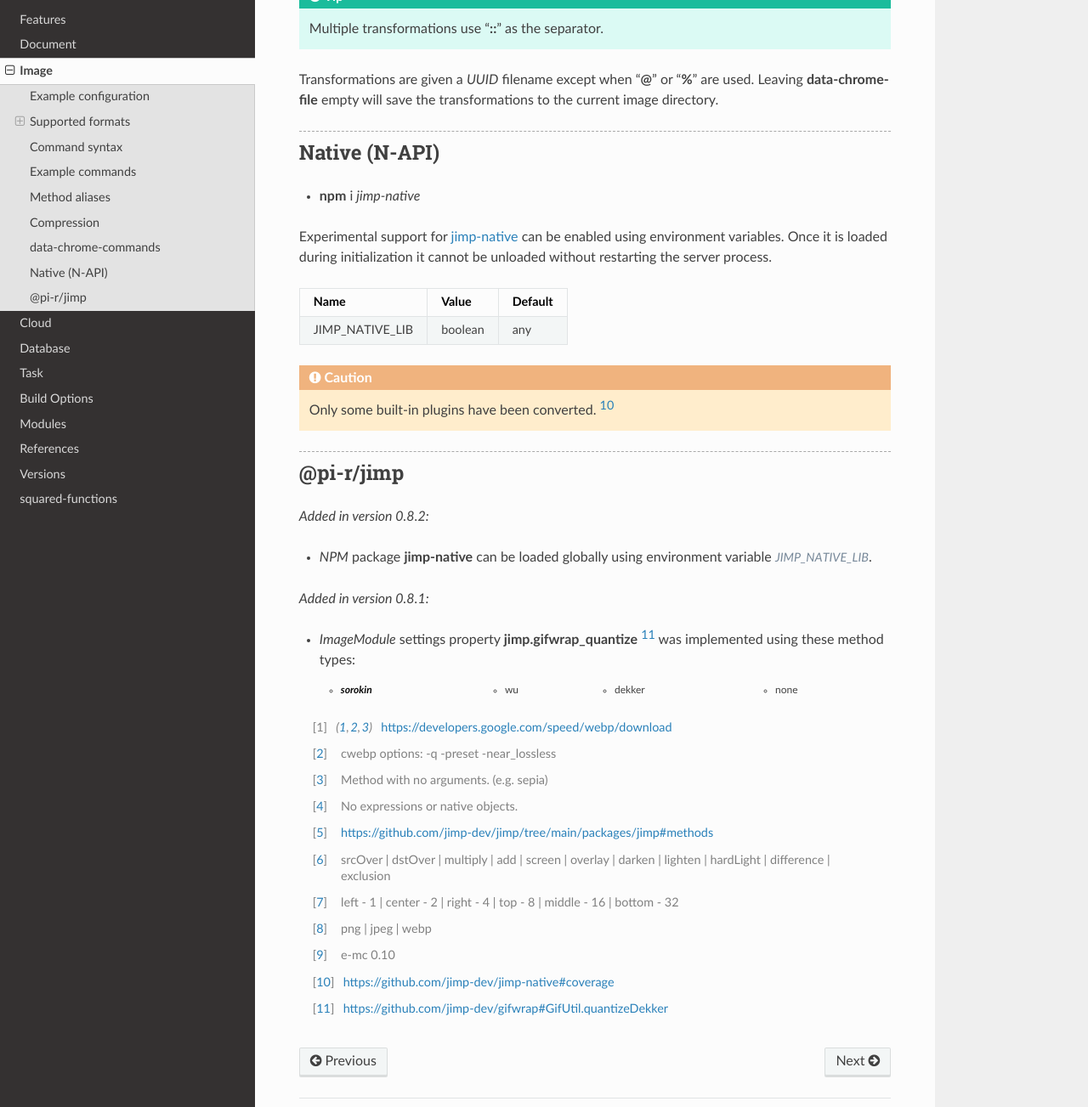
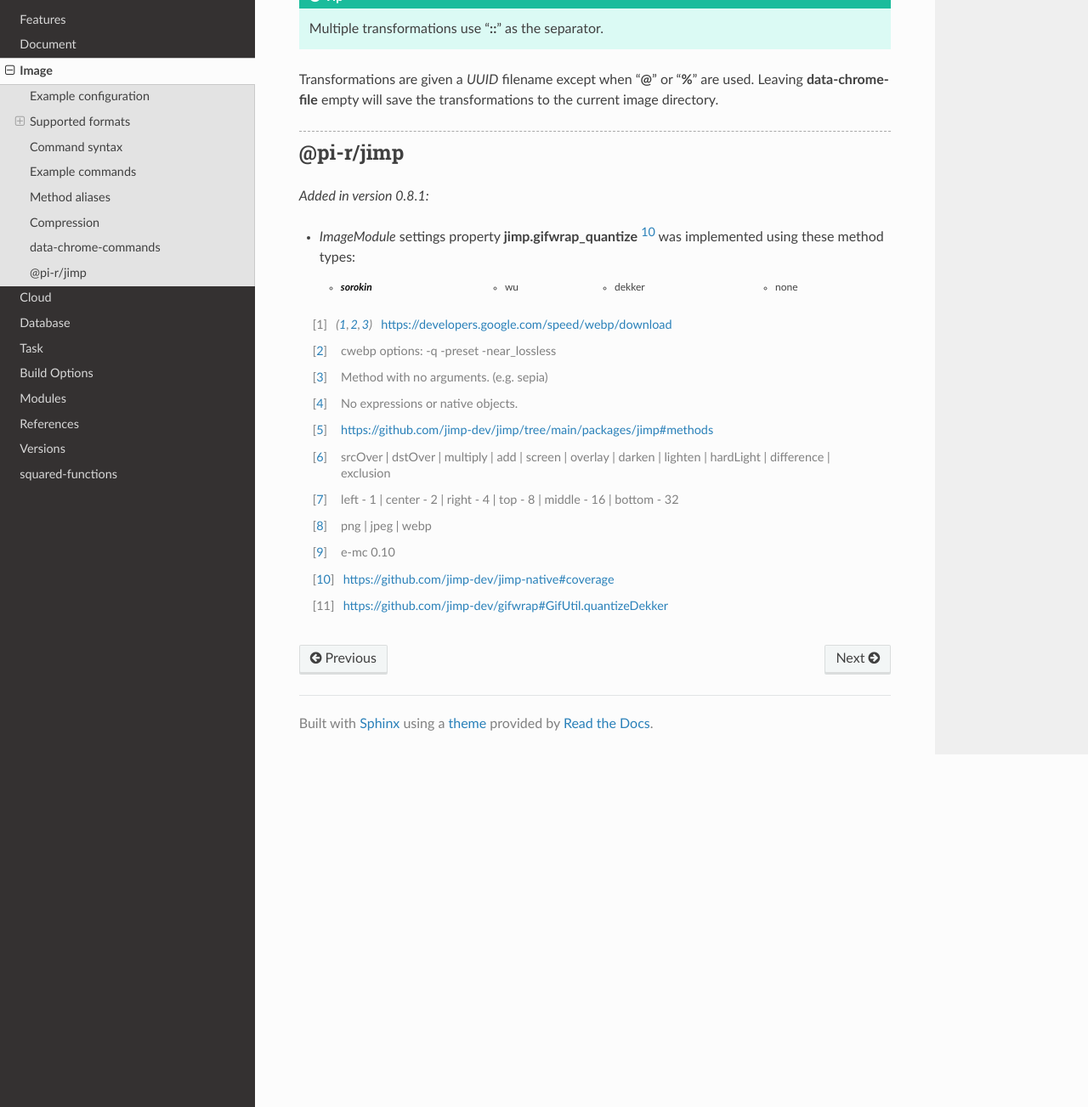
Before and after one commit to anpham6/chrome-docs, a Sphinx documentation site: the page built from source/image/index.rst, in a window 1280 px wide and 1400 px high, scrolled down 4804 px, cut to the strip 97-1400 px from the top of the window. Shown: the whole strip at 85% size. Built offline with Sphinx 7.4.7 and the Read the Docs theme 2.0.0, drawn with Linux system fonts in a browser that asks for light colours.

Commit message:
Image: jimp-native experimental support was removed.

```diff
--- a/source/image/index.rst
+++ b/source/image/index.rst
@@ -290,27 +290,8 @@ You can use image commands with **saveTo** (directory) on any element where the
 
 Transformations are given a *UUID* filename except when "**@**" or "**%**" are used. Leaving **data-chrome-file** empty will save the transformations to the current image directory.
 
-Native (N-API)
-==============
-
-- **npm** i *jimp-native*
-
-Experimental support for `jimp-native <https://github.com/jimp-dev/jimp-native>`_ can be enabled using environment variables. Once it is loaded during initialization it cannot be unloaded without restarting the server process.
-
-=============== ======== ========
- Name             Value   Default
-=============== ======== ========
-JIMP_NATIVE_LIB  boolean      any
-=============== ======== ========
-
-.. caution:: Only some built-in plugins have been converted. [#]_
-
 @pi-r/jimp
 ==========
-
-.. versionadded:: 0.8.2
-
-  - *NPM* package **jimp-native** can be loaded globally using environment variable :alt:`JIMP_NATIVE_LIB`.
 
 .. versionadded:: 0.8.1
 
```
